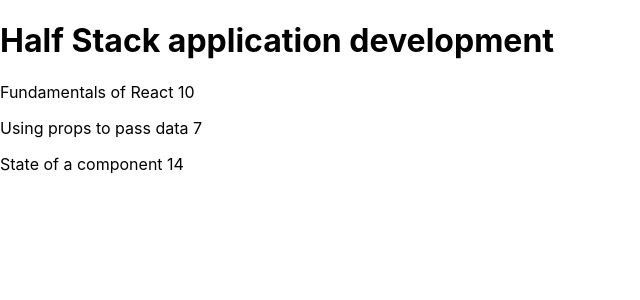
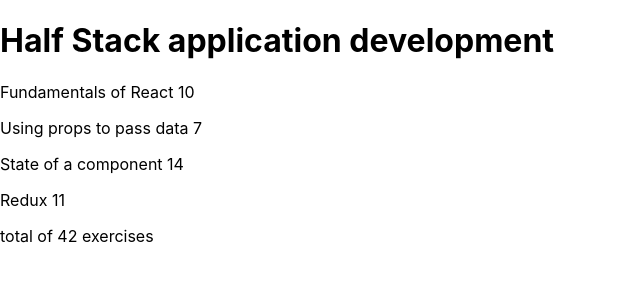
Before and after one commit to khodijah0498/fullstackopen_part2, a React (Create React App) app in the folder phonebook/: page / in a window 1280 px wide. Shown: the top 300 px of the page, without its empty margins (0-640 px from the left). Built offline with nearby package versions, Linux system fonts and the light colour scheme.

Commit message:
2.2: Course information step7

```diff
--- a/phonebook/src/App.js
+++ b/phonebook/src/App.js
@@ -24,6 +24,11 @@
         exercises: 14,
         id: 3,
       },
+      {
+        name: "Redux",
+        exercises: 11,
+        id: 2,
+      }
     ],
   };
 
@@ -42,10 +47,18 @@
       <><Part name={course.parts[0].name} exercises={course.parts[0].exercises} />
       <Part name={course.parts[1].name} exercises={course.parts[1].exercises}/>
        <Part name={course.parts[2].name} exercises={course.parts[2].exercises}/>
-
+      <Part name = {course.parts[3].name} exercises={course.parts[3].exercises} />
       </>
 
     );
+  }
+  const Total = () => {
+    return(
+      <div>
+       total of  {course.parts[0].exercises + course.parts[1].exercises + course.parts[2].exercises + course.parts[3].exercises} exercises
+
+      </div>
+    )
   }
 
   const mapItems = course.parts.map(part => part.id)
@@ -55,6 +68,7 @@
     return(<div>
       <Header/>
       <Content/>
+      <Total />
   {/* // <h1>{course.parts.map(part => <p key={part.id}>{part.name} {part.exercises}</p>)}</h1> */}
     </div>
     )
```
